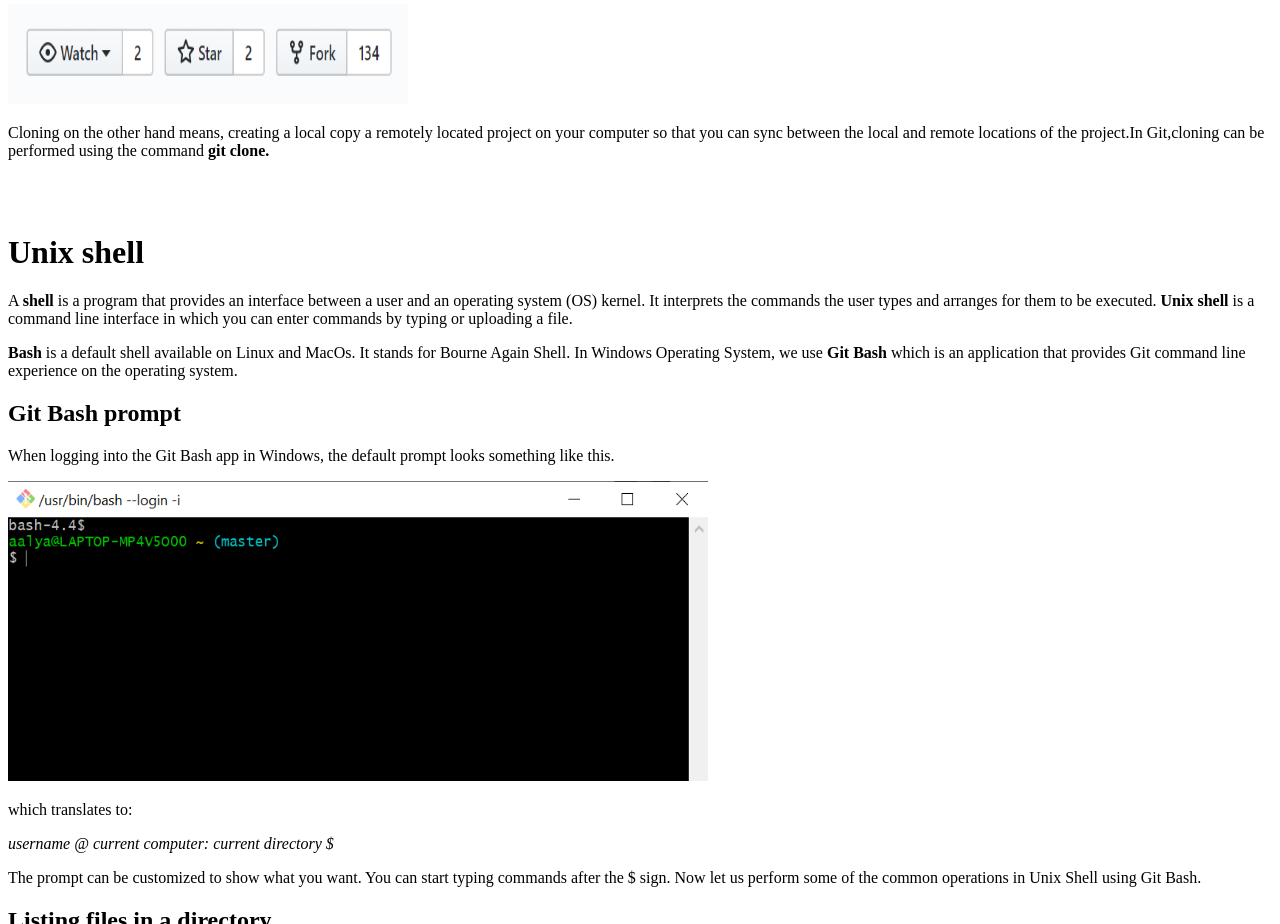
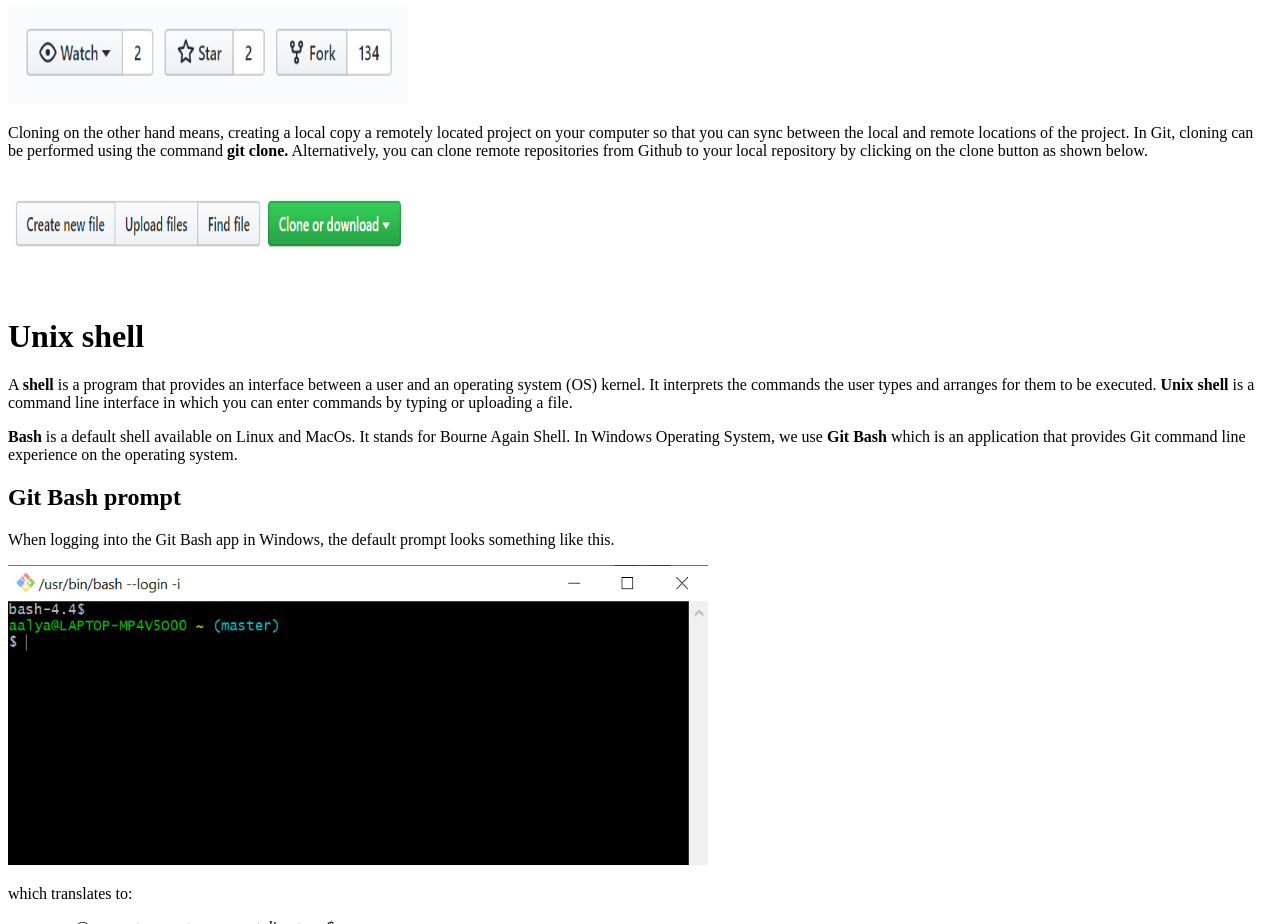
Before and after one commit to aalyabanu/git-workflow, a plain HTML site: page index.html in a window 1280 px wide. Shown: the part 1480-2404 px from the top of the page. Drawn offline with Linux system fonts and the light colour scheme.

Commit message:
more info added on cloning.

```diff
--- a/index.html
+++ b/index.html
@@ -85,10 +85,12 @@
   <img src="fork.PNG" alt="example displaying the fork button in Github" width="400" height="100" />
 
   <p>Cloning on the other hand means, creating a local copy a remotely located project on your computer so that you can
-    sync between the local and remote locations of the project.In Git,cloning can be performed using the command <b>git
-      clone.</b></p>
+    sync between the local and remote locations of the project. In Git, cloning can be performed using the command <b>git
+      clone.</b> Alternatively, you can clone remote repositories from Github to your local repository by clicking on the clone button as shown below.</p>
+      <img src="clone.PNG" alt="example displaying the clone button in Github repository" width="400" height="80" />
   </br>
   </br>
+</br>
 
   <h1>Unix shell</h1>
   <p>A <b>shell </b>is a program that provides an interface between a user and an operating system (OS) kernel. It
```
Also changed, not shown: clone.PNG (added).
